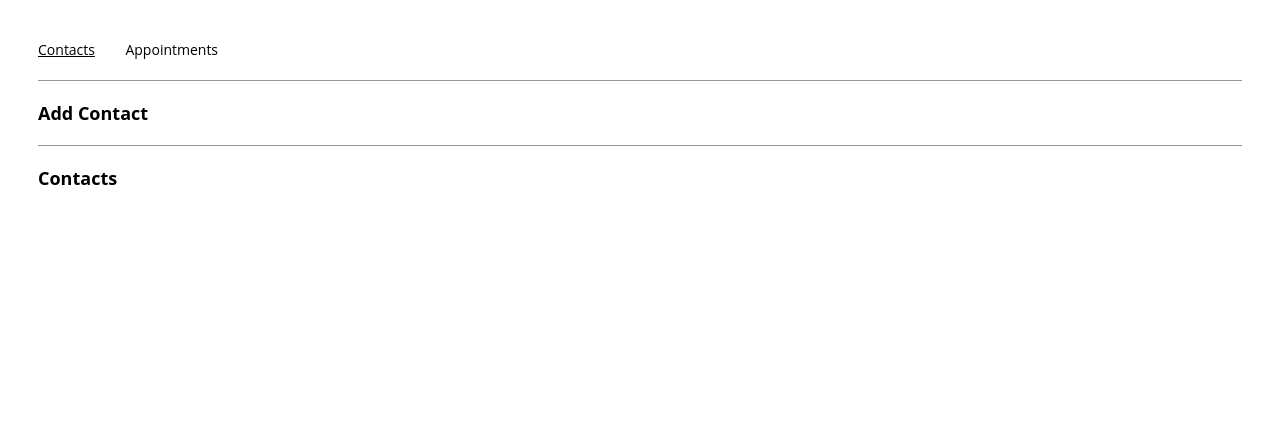
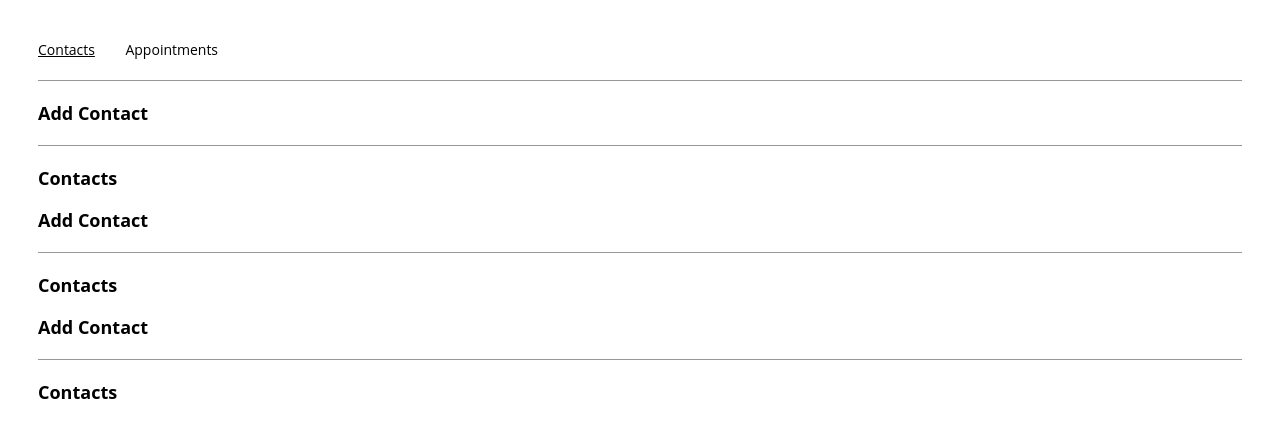
Before and after one commit to AnziB18/react_challenge_start, a React (Create React App) app: page /contacts in a window 1280 px wide. Shown: the top 438 px of the page. Built offline with nearby package versions, Linux system fonts and the light colour scheme.

Commit message:
added mapping through contacts state

```diff
--- a/src/App.js
+++ b/src/App.js
@@ -6,7 +6,7 @@ import { ContactsPage } from "./containers/contactsPage/ContactsPage";
 
 function App() {  // stateful component, maintains appointments & contacts
   // Define state variables for contacts & appointments - they're array's of objects
-  const [contacts, setContacts] = useState([{name: ''}, {phoneNumber: 0}, {email:''}]); // initialized with raw informations about contancts
+  const [contacts, setContacts] = useState([{contactName: ''}, {phoneNumber: 0}, {email:''}]); // initialized with raw informations about contancts
   const [appointments, setAppointments] = useState([{title: ''}, {contact: ''}, {date: ''}, {time: ''}]); // initialized with raw informations about appointsments
 
   const ROUTES = {
@@ -15,8 +15,8 @@ function App() {  // stateful component, maintains appointments & contacts
   };
 
   //Implement function to add data to contacts and appointments
-  const addContacts = (allContactInfos) => {
-    setContacts(prev => {return [allContactInfos, ...prev]})
+  const addContacts = (contactInfos) => {
+    setContacts(prev => {return [contactInfos, ...prev]})
   }
   //Implement function to add data to contacts
   const addAppointments = (appointment) => {
@@ -39,7 +39,12 @@ function App() {  // stateful component, maintains appointments & contacts
             <Redirect to={ROUTES.CONTACTS} />
           </Route>
           <Route path={ROUTES.CONTACTS}>
-            <ContactsPage allContactInfos={contacts} onContactsAdd={addContacts}/>{/* Add props & cb func to ContactsPage */}
+            {contacts.map((contactInfo, index) =>(
+            <ContactsPage contactName={contactInfo.name}
+                          key={`key: ${index}`}
+                          phoneNumber={contactInfo.phoneNumber}
+                          email={contactInfo.email}
+                          onContactsAdd={addContacts}/>))} {/* Add props & cb func to ContactsPage */}
           </Route>
           <Route path={ROUTES.APPOINTMENTS}>
             <AppointmentsPage appointment={appointments} onAppointmentAdd={addAppointments} /> {/* Add props & cb func to AppointmentsPage */}
```
